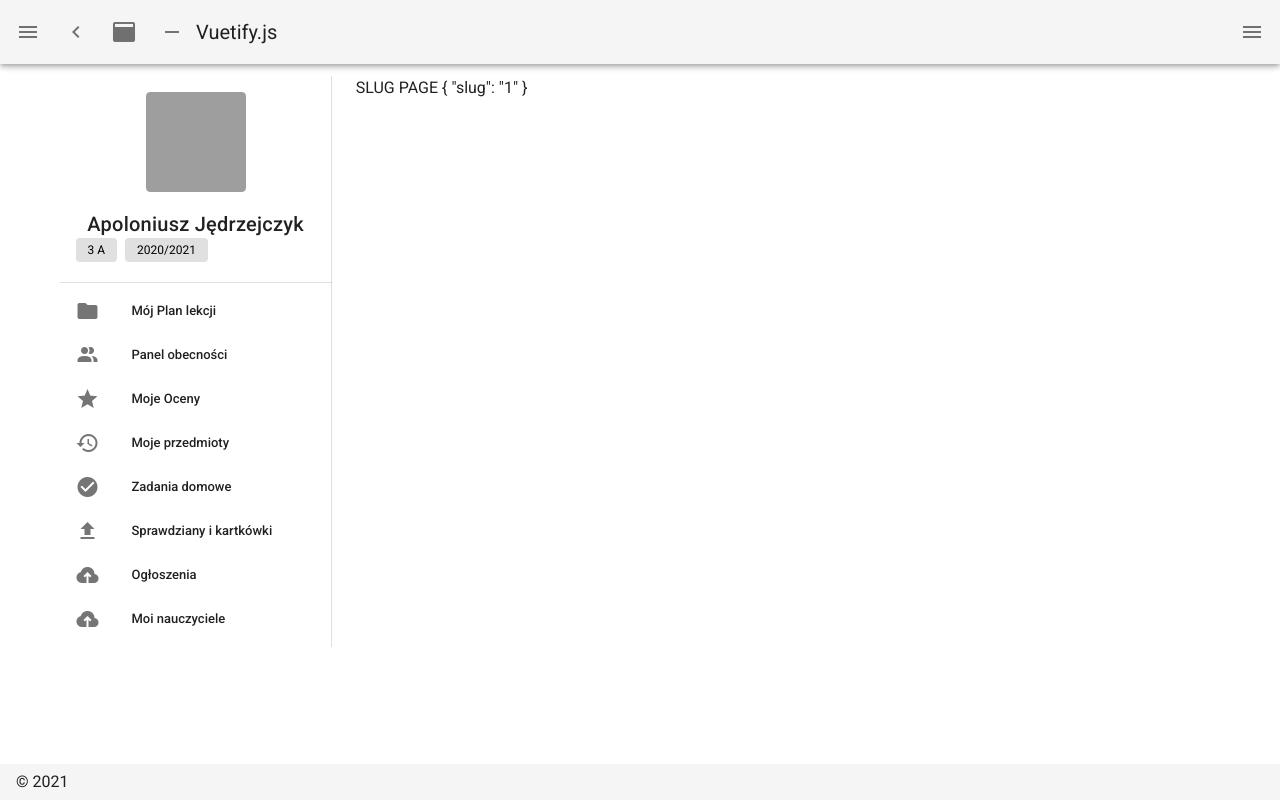
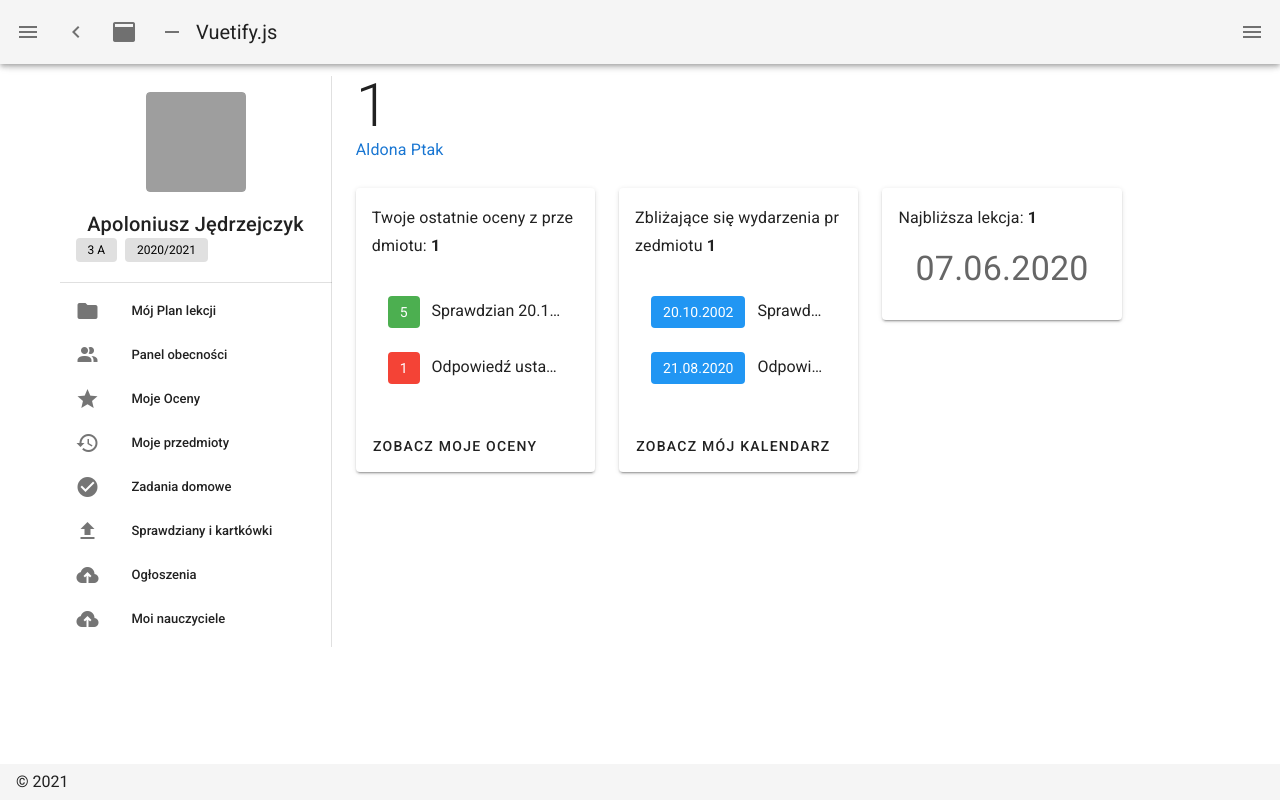
Before and after one commit to szjakub/dokumentacja, a Nuxt app in the folder frontend/app/: page /subjects/1 in a window 1280 px wide. Built offline with nearby package versions, Linux system fonts and the light colour scheme; grey boxes are pictures that could not be loaded.

Commit message:
update store user & create view product

```diff
--- /dev/null
+++ b/frontend/app/components/pages/HeaderPage.vue
@@ -0,0 +1,10 @@
+<template>
+  <div class="header-page">
+    <h1 class="text-h2">{{ $route.params.slug }}</h1>
+  </div>
+</template>
+<script>
+export default {
+  name: 'HeaderPage',
+}
+</script>
--- a/frontend/app/nuxt.config.js
+++ b/frontend/app/nuxt.config.js
@@ -1,6 +1,7 @@
 import colors from 'vuetify/es5/util/colors'
 
 export default {
+  ssr: false,
   // Global page headers: https://go.nuxtjs.dev/config-head
   head: {
     titleTemplate: '%s - cyprus-frontend',
@@ -20,9 +21,7 @@ export default {
   css: [],
 
   // Plugins to run before rendering page: https://go.nuxtjs.dev/config-plugins
-  plugins: [
-    '~/plugins/filters.js'
-  ],
+  plugins: ['~/plugins/filters.js'],
 
   // Auto import components: https://go.nuxtjs.dev/config-components
   components: true,
@@ -62,10 +61,9 @@ export default {
       routes.push({
         path: '/plan-zajec',
         component: './pages/lesson-plan.vue',
-        name: 'plan-zajec'
+        name: 'plan-zajec',
       })
-    }
-
+    },
   },
 
   // Build Configuration: https://go.nuxtjs.dev/config-build
--- a/frontend/app/pages/subjects/_slug.vue
+++ b/frontend/app/pages/subjects/_slug.vue
@@ -1,10 +1,138 @@
 <template>
-  <div>SLUG PAGE {{ $route.params }}</div>
+  <section>
+    <v-row>
+      <v-col>
+        <HeaderPage></HeaderPage>
+        <nuxt-link
+          to="/techer"
+          class="techer-name text-subtitle-1 text-black text-decoration-none"
+          >Aldona Ptak</nuxt-link
+        >
+      </v-col>
+    </v-row>
+    <v-row>
+      <v-col md="4">
+        <v-card>
+          <v-card-title>
+            <h3 class="subtitle-1">
+              Twoje ostatnie oceny z przedmiotu:
+              <strong>{{ $route.params.slug }}</strong>
+            </h3>
+          </v-card-title>
+          <v-card-text>
+            <v-list>
+              <!-- <v-subheader>Ostatnie oceny</v-subheader> -->
+              <v-list-item-group color="primary">
+                <v-list-item>
+                  <v-list-item-content>
+                    <v-list-item-title>
+                      <v-chip
+                        label
+                        class="mr-2"
+                        color="green"
+                        text-color="white"
+                      >
+                        5
+                      </v-chip>
+                      Sprawdzian 20.10.2002
+                    </v-list-item-title>
+                  </v-list-item-content>
+                </v-list-item>
+                <v-list-item>
+                  <v-list-item-content>
+                    <v-list-item-title>
+                      <v-chip label class="mr-2" color="red" text-color="white">
+                        1
+                      </v-chip>
+                      Odpowiedź ustana 23456 8720.10.2002
+                    </v-list-item-title>
+                  </v-list-item-content>
+                </v-list-item>
+              </v-list-item-group>
+            </v-list>
+          </v-card-text>
+          <v-card-actions>
+            <v-btn nuxt to="/" text> Zobacz moje oceny </v-btn>
+          </v-card-actions>
+        </v-card>
+      </v-col>
+      <v-col md="4">
+        <v-card>
+          <v-card-title>
+            <h3 class="subtitle-1">
+              Zbliżające się wydarzenia przedmiotu
+              <strong>{{ $route.params.slug }}</strong>
+            </h3>
+          </v-card-title>
+          <v-card-text>
+            <v-list>
+              <!-- <v-subheader>Ostatnie oceny</v-subheader> -->
+              <v-list-item-group color="primary">
+                <v-list-item>
+                  <v-list-item-content>
+                    <v-list-item-title>
+                      <v-chip
+                        label
+                        class="mr-2"
+                        color="blue"
+                        text-color="white"
+                      >
+                        20.10.2002
+                      </v-chip>
+                      Sprawdzian dział 5
+                    </v-list-item-title>
+                  </v-list-item-content>
+                </v-list-item>
+                <v-list-item>
+                  <v-list-item-content>
+                    <v-list-item-title>
+                      <v-chip
+                        label
+                        class="mr-2"
+                        color="blue"
+                        text-color="white"
+                      >
+                        21.08.2020
+                      </v-chip>
+                      Odpowiedź ustana 23456 87
+                    </v-list-item-title>
+                  </v-list-item-content>
+                </v-list-item>
+              </v-list-item-group>
+            </v-list>
+          </v-card-text>
+          <v-card-actions>
+            <v-btn nuxt to="/" text> Zobacz mój kalendarz </v-btn>
+          </v-card-actions>
+        </v-card>
+      </v-col>
+      <v-col md="4">
+        <v-card>
+          <v-card-title>
+            <h3 class="subtitle-1">
+              Najbliższa lekcja:
+              <strong>{{ $route.params.slug }}</strong>
+            </h3>
+          </v-card-title>
+          <v-card-text>
+            <p class="text-h4 text-center">07.06.2020</p>
+          </v-card-text>
+        </v-card>
+      </v-col>
+    </v-row>
+  </section>
 </template>
 <script>
+import HeaderPage from '../../components/pages/HeaderPage.vue'
 export default {
+  components: {
+    HeaderPage,
+  },
+  data: () => ({
+    reveal: false,
+  }),
   mounted() {
-    console.log(this.$route)
+    console.log(this.$store)
   },
 }
 </script>
--- a/frontend/app/store/user/actions.js
+++ b/frontend/app/store/user/actions.js
@@ -1,5 +1,5 @@
-export const actions = {
+export const actions = () => ({
   example(data) {
     console.log(data, 'example')
   },
-}
+})
--- a/frontend/app/store/user/getters.js
+++ b/frontend/app/store/user/getters.js
@@ -1,5 +1,5 @@
-export const getters = {
+export const getters = () => ({
   getExample: (state) => {
     return state.example
   },
-}
+})
--- a/frontend/app/store/user/mutations.js
+++ b/frontend/app/store/user/mutations.js
@@ -1,5 +1,5 @@
-export const mutations = {
+export const mutations = () => ({
   exampleCounter(state) {
     state.example += '0'
   },
-}
+})
--- a/frontend/app/store/user/state.js
+++ b/frontend/app/store/user/state.js
@@ -1,3 +1,3 @@
-export default {
+export default () => ({
   example: '123457890',
-}
+})
```
Also changed, not shown: frontend/app/.eslintrc.js.
